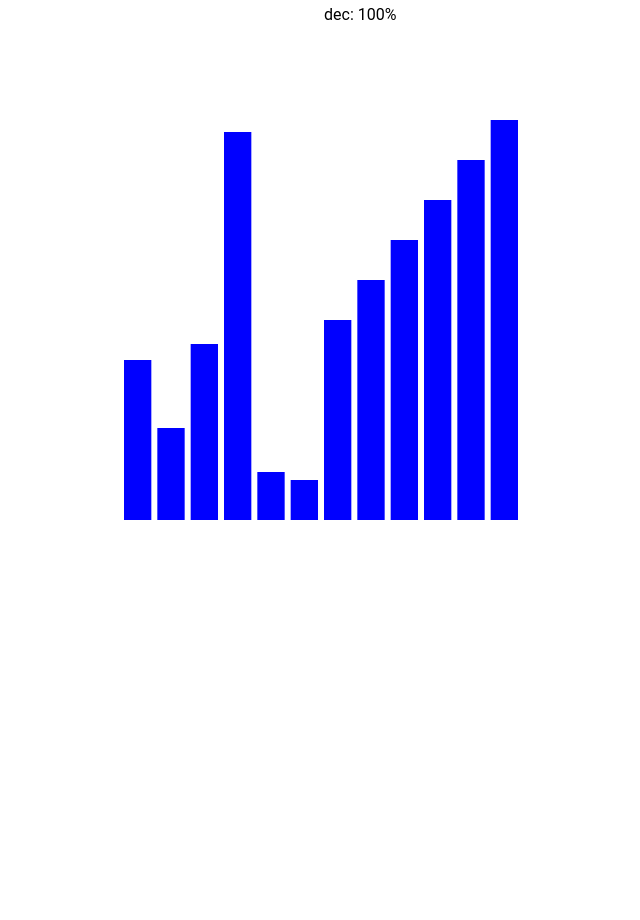
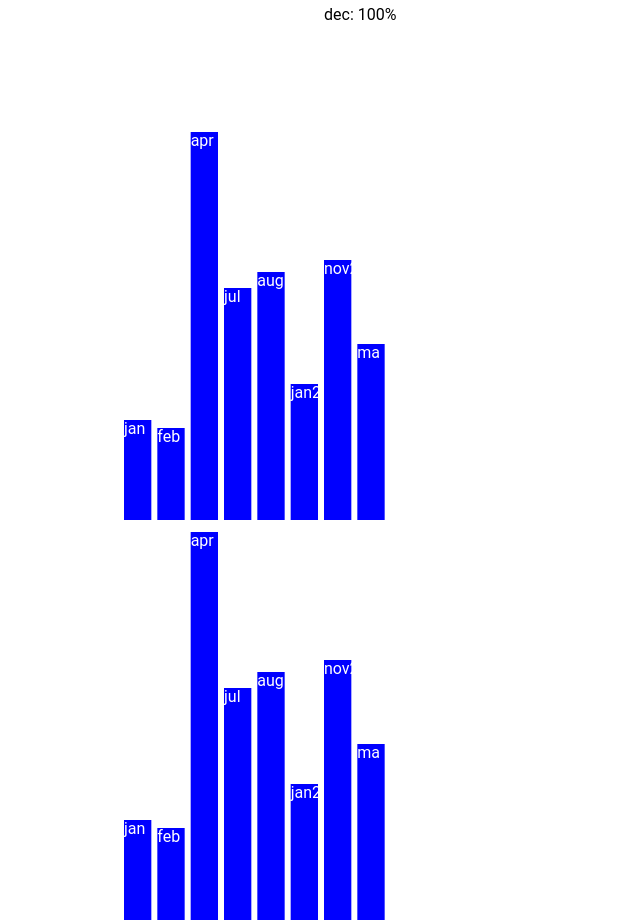
Before and after one commit to BDC-Academy/d3-data-binding--solution, a plain HTML site: page index.html in a window 1280 px wide. Shown: the part 1080-2000 px from the top of the page, without its empty margins (316-956 px from the left). Before the commit the page ends 1600 px from the top, so only its background shows below. Drawn offline with nearby package versions, Linux system fonts and the light colour scheme.

Commit message:
creating and drying columns

```diff
--- a/index.html
+++ b/index.html
@@ -15,6 +15,7 @@
     This script tag imports the full D3 library from the official D3 CDN -->
   <script src="https://d3js.org/d3.v7.min.js"></script>
   <script defer src="js/index.js"></script>
+  <script defer src="js/DRYing.js"></script>
 </head>
 
 <body>
--- /dev/null
+++ b/js/DRYing.js
@@ -0,0 +1,216 @@
+function groupedColumnDataMonths() {
+  const xPadding = 6;
+  const maxPercentage = Math.max(...dataset.map((d) => d.percentage));
+  const rectWidth = DRYwidth / dataset.length - xPadding;
+  const rectHeight = (d) => d.percentage / maxPercentage * DRYheight;
+
+  /**
+   * first start with an svg g element (group) that can only be used to group elements, identify that group and transform a group as a whole.
+   * bind the data to that g element, which will make that data available to all child elements of the group also.
+   * lastly, use the x calculation to translate all children of the group to the right position
+   * you can also set attributes like fill that are inherited by the child elements.
+   */
+  const gtjes = d3.select('#dry-column-months')
+    .selectAll('g')
+    .data(dataset)
+    .join('g')
+    .attr('fill', 'blue')
+    .attr('transform', (d, index) => `translate(${index * (rectWidth + xPadding)}, 0)`);
+
+  /* now we use nested selections to add a rect to all group elements.
+  * we use  selectAll on the g selection, effectively doing selectAll('g').selectAll('rect')
+  * after a selectAll, we need to bind data to generate enter, update and remove selections again.
+  * This is where an often used D3 trick comes into play:
+  * - since our rect selection is a nested selection of g, each nested rect selection gets scces to the datum that is bound to that g element.
+  * - to generate our enter, update en remove selections for the rect we need to call data on the rect selection and supply an array to it
+  * - if you call the data function with a value function as argument you get the datum item just like when you use the attr function
+  * - again, the data function needs an array so we take our datum from the g element, wrap it in an array and return it
+  * - now we have bound an array of 1 item to our nested rect selection and our enter, update and remove selections can be used.
+  * We just use join and set all the attributes of each rect EXCEPT the x position because we already took care of that by translating the group.
+  */
+  gtjes.selectAll('rect')
+    .data((d) => [d])
+    .join('rect')
+    .attr('width', rectWidth)
+    .attr('height', rectHeight)
+    .attr('y', (d) => height - rectHeight(d))
+
+  // We do the same with the text elements, and can do it with any number of other elements
+  gtjes.selectAll('text')
+    .data((d) => [d])
+    .join('text')
+    .attr('fill', 'white')
+    .attr('y', (d) => height - rectHeight(d) + 14)
+    .text((d) => `${d.label}`);
+
+  // updating the data can be done the same as we did before by binding the new data to the g elements
+  gtjes
+    .data(DRYupdatedDataset)
+    .join('g');
+
+  gtjes.selectAll('rect')
+    .data((d) => [d])
+    .join('rect')
+    .attr('height', rectHeight)
+    .attr('y', (d) => height - rectHeight(d));
+
+  gtjes.selectAll('text')
+    .data((d) => [d])
+    .join('text')
+    .attr('y', (d) => height - rectHeight(d) + 14)
+    .text((d) => `${d.label}`);
+
+  // Instead of using three different selectAll chains,
+  // you can also update using the longer version of the join function, and this is where it gets interesting (and maybe a bit complex)
+  // gtjes
+  //   // update our data bound to the g elements
+  //   .data(DRYupdatedDataset)
+  //   .join(
+  //     // don't need enter function (yet), so use default
+  //     (enter) => enter.append('g'),
+  //     // use custom update functions when joining
+  //     (update) => {
+  //       update.selectAll('rect')
+  //         .data((d) => [d])
+  //         .join('rect')
+  //         .attr('width', rectWidth)
+  //         .attr('height', rectHeight)
+  //         .attr('y', (d) => height - rectHeight(d));
+
+  //       update.selectAll('text')
+  //         .data((d) => [d])
+  //         .join('text')
+  //         .attr('y', (d) => height - rectHeight(d) + 14)
+  //         .text((d) => `${d.label}`);
+  //     },
+  //     // use default exit
+  //     (exit) => exit.remove()
+  //   );
+}
+
+/**
+ * BUT hold on! we can go even further! (don't worry if you can't follow all this yet)
+ * To append the g element and child elements of rect and text, we can use almost exactly the same code!
+ * This means we can condense our code into one chain that can be called to create AND update our columnchart
+ */
+function DRYColumnDataMonths() {
+  const xPadding = 6;
+  const maxPercentage = Math.max(...dataset.map((d) => d.percentage));
+  const rectWidth = DRYwidth / dataset.length - xPadding;
+  const rectHeight = (d) => d.percentage / maxPercentage * DRYheight;
+
+  // because we are using the same code for enter and update, we can refactor and DRY our code.
+  // drawGChildren is a function to create or update the rect and text elements nested in g element selection.
+  const drawGChildren = function (selection) {
+    selection.selectAll('rect')
+      .data((d) => [d])
+      .join('rect')
+      .attr('width', rectWidth)
+      .attr('height', rectHeight)
+      .attr('y', (d) => height - rectHeight(d));
+
+    selection.selectAll('text')
+      .data((d) => [d])
+      .join('text')
+      .attr('fill', 'white')
+      .attr('y', (d) => height - rectHeight(d) + 14)
+      .text((d) => `${d.label}`);
+
+    // return selection;
+  }
+
+  // because we use custom enter and update functions and DRYed our code, we can create a re-usable chart function
+  // that can be called with different datasets
+  const drawColumnChart = function (data) {
+    d3.select('#dry-column-months')
+      .selectAll('g')
+      .data(data)
+      .join(
+        // append the group element, call drawGChildren and pass the enter selection
+        (enter) => {
+          const gAppendSelection = enter.append('g');
+          drawGChildren(gAppendSelection);
+          return gAppendSelection;
+
+          // return enter.append('g').call(drawGChildren);
+        },
+        // call drawGChildren and pass the update selection
+        (update) => {
+          drawGChildren(update);
+          return update;
+
+          // return update.call(drawGChildren);
+        },
+        (exit) => exit.remove()
+      )
+      // finally, set the g attributes for appended and updated group elements
+      .attr('fill', 'blue')
+      .attr('transform', (d, index) => `translate(${index * (rectWidth + xPadding)}, 0)`);
+  }
+
+  drawColumnChart(DRYdataset);
+  drawColumnChart(DRYupdatedDataset);
+
+  //Add a mouse listener to the column chart that changes the dataset when you click on it
+  //TODO Extra: Now let's look at the DOM and see what happens when we change our dataset
+  // let bool = true;
+  // d3.select('#dry-column-months').on('click', () => {
+  //   if (bool) {
+  //     bool = false;
+  //     drawColumnChart(DRYupdatedDataset);
+  //   } else {
+  //     bool = true;
+  //     drawColumnChart(DRYdataset);
+  //   }
+  // });
+
+  /**
+   * The morale of the story is:
+   * If you wrap elements that belong to the same group in a g element and bind the data to the group,
+   * you can really DRY up your code and easily create re-usable (pieces of) charts.
+   * If you don't know what the heck is going on, don't worry, you will eventually. For now it is important to realize that
+   * grouping elements is important when creating charts with D3 and we will learn how to in the next repo.
+   */
+}
+
+
+//###### readonly ######
+
+function createSVGSVGElement(width, height, id) {
+  // select the element you want to add our svg graphic to, our root div
+  const rootSelection = d3.select('#root');
+  // append an svg element to our root element with D3
+  const svgSelection = rootSelection.append('svg');
+
+  // using chaining syntax
+  svgSelection.attr('id', id)
+    .attr('width', width)
+    .attr('height', height)
+    .attr('viewBox', [0, 0, width, height]);
+
+  return svgSelection;
+}
+
+const DRYdataset = [
+  { id: 1, label: 'jan', percentage: 40 }, { id: 2, label: 'feb', percentage: 23 },
+  { id: 3, label: 'ma', percentage: 44 }, { id: 4, label: 'apr', percentage: 97 },
+  { id: 5, label: 'mei', percentage: 12 }, { id: 6, label: 'jun', percentage: 10 },
+  { id: 7, label: 'jul', percentage: 50 }, { id: 8, label: 'aug', percentage: 60 },
+  { id: 9, label: 'sep', percentage: 70 }, { id: 10, label: 'okt', percentage: 80 },
+  { id: 11, label: 'nov', percentage: 90 }, { id: 12, label: 'dec', percentage: 100 }
+];
+const DRYupdatedDataset = [
+  { id: 1, label: 'jan', percentage: 25 }, { id: 2, label: 'feb', percentage: 23 },
+  { id: 4, label: 'apr', percentage: 97 },
+  { id: 7, label: 'jul', percentage: 58 }, { id: 8, label: 'aug', percentage: 62 },
+  { id: 13, label: 'jan2', percentage: 34 }, { id: 14, label: 'nov2', percentage: 65 },
+  { id: 3, label: 'ma', percentage: 44 }
+];
+
+const DRYwidth = 400, DRYheight = 400;
+const svgDRYColumnMonthsSelection = createSVGSVGElement(width, height, 'dry-column-months');
+
+// groupedColumnDataMonths();
+DRYColumnDataMonths();
+
+//###### end readonly ######
--- a/js/index.js
+++ b/js/index.js
@@ -274,7 +274,7 @@ function joinedDataMonths() {
 }
 
 /**
- * Adding a sublist to a list-item by binding a dataset to a selection using datum();
+ * Calculating length and total percentage of our list using D3 datum();
  */
 function singularDataMonth() {
   // Until now you used the data() function to bind, join and update an array of data to multiple elements in a selection.
@@ -339,13 +339,19 @@ function singularDataMonth() {
     .text((d) => `total: ${d.reduce((total, next) => total + next.percentage, 0)}%`);
 }
 
-//   TODO: gebruik nu alles wat je geleerd hebt om een de rects van een barchart te maken, de assen heb ik alvast gemaakt
+/**
+ * Create the rects of a barchart based on our dataset using D3 selection and databinding
+ */
 function columnDataMonths() {
-  const padding = 6;
+  const xPadding = 6;
   const maxPercentage = Math.max(...dataset.map((d) => d.percentage));
-  const rectWidth = width / dataset.length - padding;
+  const rectWidth = width / dataset.length - xPadding;
   const rectHeight = (d) => d.percentage / maxPercentage * height;
 
+  // TODO: 7.1 use D3 selection and databinding to create rects that represent a columnchart, based on the original dataset.
+  // - select the #column-months svg
+  // - select all rect's, bind the dataset to the selection and create the rect's
+  // - use the rectWidth, rectHeight and padding to set the size and calculate the position of the rects
   d3.select('#column-months')
     .selectAll('rect')
     .data(dataset)
@@ -355,10 +361,56 @@ function columnDataMonths() {
     .attr('width', rectWidth)
     .attr('height', rectHeight)
     .attr('y', (d) => height - rectHeight(d))
-    .attr('x', (d, index) => index * (rectWidth + padding))
+    .attr('x', (d, index) => index * (rectWidth + xPadding));
+
+  // TODO: 7.2 use the dataset, selection and databinding to add labels to the top of each rect
+  // - use the same values to position the text elements but add 14 px to the y position and set the text fill to white
+  d3.select('#column-months')
+    .selectAll('text')
+    .data(dataset)
+    .enter()
+    .append('text')
+    .attr('fill', 'white')
+    .attr('y', (d) => height - rectHeight(d) + 14)
+    .attr('x', (d, index) => index * (rectWidth + xPadding))
+    .text((d) => `${d.label}`);
+
+  const updatedDataset = [
+    { id: 1, label: 'jan', percentage: 25 }, { id: 2, label: 'feb', percentage: 23 },
+    { id: 4, label: 'apr', percentage: 97 },
+    { id: 7, label: 'jul', percentage: 58 }, { id: 8, label: 'aug', percentage: 62 },
+    { id: 13, label: 'jan2', percentage: 34 }, { id: 14, label: 'nov2', percentage: 65 },
+    { id: 3, label: 'ma', percentage: 44 }
+  ];
+
+  // TODO: 7.3 update the columns and labels using the updatedDataset
+  // - select all rect, bind the updated data and use join to merge the datasets.
+  // - set the new height, y and x (width and fill don't change)
+  // - select all text and update them as well using join, x, y and text
+  d3.select('#column-months')
+    .selectAll('rect')
+    .data(updatedDataset)
+    .join('rect')
+    .attr('height', rectHeight)
+    .attr('y', (d) => height - rectHeight(d))
+    .attr('x', (d, index) => index * (rectWidth + xPadding))
+
+  d3.select('#column-months')
+    .selectAll('text')
+    .data(updatedDataset)
+    .join('text')
+    .attr('y', (d) => height - rectHeight(d) + 14)
+    .attr('x', (d, index) => index * (rectWidth + xPadding))
+    .text((d) => `${d.label}`);
 
 
+  // TODO Extra: you needed to select the rect and text element separately in order to update them with the same values for x.
+  // That's not really DRY and you can imagine more elements would need the same x positioning, like another label or a circle representing a datapoint for a line.
+  // There is a way to make this dry-er and easier to update by grouping elements together with a g element and binding the data to the group.
+  // We will start using this later on, but for now watch your friendly neighbourhood trainer give an example of this using the DRYing.js file :)
 }
+
+
 
 //TODO MARCEL: ook nested selections en toevoegen / verwijderen elementen in de introductie repo.kunt values in de bubbles toevoegen selectAll.append en selectAll('circle').select(text)
 
```
